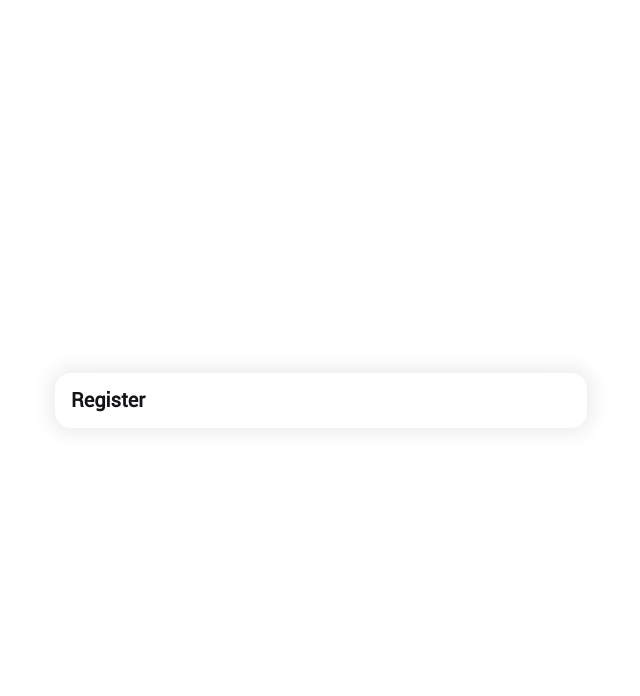
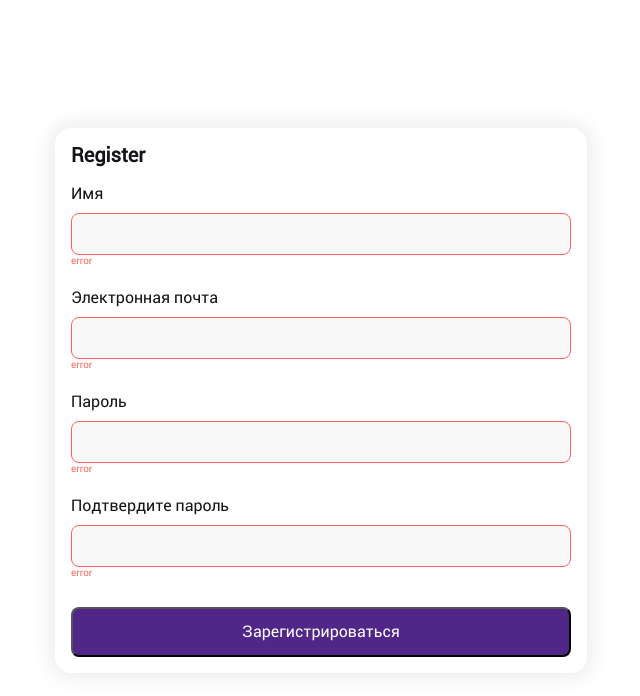
Before and after one commit to Zoytz/for-Antipoff-group, a React (Create React App) app: page /register in a window 1280 px wide. Shown: the top 696 px of the page, without its empty margins (319-959 px from the left). Built offline with nearby package versions, Linux system fonts and the light colour scheme.

Commit message:
feat: added Input, finished Form

```diff
--- a/src/components/App/App.tsx
+++ b/src/components/App/App.tsx
@@ -1,10 +1,15 @@
 import './App.css';
 import Form from '../Form/Form';
+import Input from '../Input/Input';
 
 function App() {
   return (
     <div className="page">
-      <Form>
+      <Form buttonText="Зарегистрироваться">
+        <Input label="Имя" name="name" type="text" error="error" />
+        <Input label="Электронная почта" name="email" type="email" error="error" />
+        <Input label="Пароль" name="password" type="password" error="error" />
+        <Input label="Подтвердите пароль" name="confirm" type="password" error="error" />
       </Form>
     </div>
   );
--- a/src/components/Form/Form.css
+++ b/src/components/Form/Form.css
@@ -17,3 +17,14 @@
   color: #151317;
   margin: 0;
 }
+
+.form__button {
+  padding: 12px 0;
+  width: 100%;
+  font-size: 16px;
+  line-height: 22px;
+  color: #fff;
+  border-radius: 8px;
+  background-color: #512689;
+  margin-top: 24px;
+}
--- a/src/components/Form/Form.tsx
+++ b/src/components/Form/Form.tsx
@@ -2,13 +2,15 @@ import { FC, ReactNode } from 'react';
 
 type PropsType = {
   children: ReactNode
+  buttonText: string
 }
 
-const Form: FC<PropsType> = ({ children }) => {
+const Form: FC<PropsType> = ({ children, buttonText }) => {
   return (
     <form name="register" className="form">
       <h1 className="form__title">Register</h1>
       { children }
+      <button className="form__button">{buttonText}</button>
     </form>
   )
 }
--- a/src/components/Input/Input.css
+++ b/src/components/Input/Input.css
@@ -0,0 +1,46 @@
+.input__label {
+  width: 100%;
+  margin-top: 16px;
+  display: flex;
+  flex-direction: column;
+  justify-content: center;
+  align-items: flex-start;
+  font-size: 16px;
+  line-height: 22px;
+  color: #151317;
+  padding: 0;
+  padding-bottom: 16px;
+  position: relative;
+}
+
+.input {
+  box-sizing: border-box;
+  border: none;
+  margin-top: 8px;
+  width: 100%;
+  padding: 12px 8px 12px 16px;
+  background-color: #F8F8F8;
+  font-size: 14px;
+  line-height: 16px;
+  color: #808185;
+  vertical-align: center;
+  border-radius: 8px;
+}
+
+.input_type_error {
+  border: 1px solid #FF6161;
+}
+
+.input__error {
+  position: absolute;
+  bottom: 4px;
+  left: 0;
+  font-size: 10px;
+  line-height: 12px;
+  color: #FF6161;
+  opacity: 0;
+}
+
+.input__error_type_visible {
+  opacity: 1;
+}
--- a/src/components/Input/Input.tsx
+++ b/src/components/Input/Input.tsx
@@ -1,7 +1,20 @@
+import { FC } from 'react';
 
-const Input = () => {
+type PropsType = {
+  type: string
+  error: string
+  name: string
+  label: string
+}
+
+
+const Input: FC<PropsType> = ({ type, error, name, label }) => {
   return (
-    <></>
+    <label htmlFor={name} className="input__label">
+      {label}
+      <input type={type} className="input input_type_error" name={name} />
+      <span className="input__error input__error_type_visible">{error}</span>
+    </label>
   )
 }
 
```
